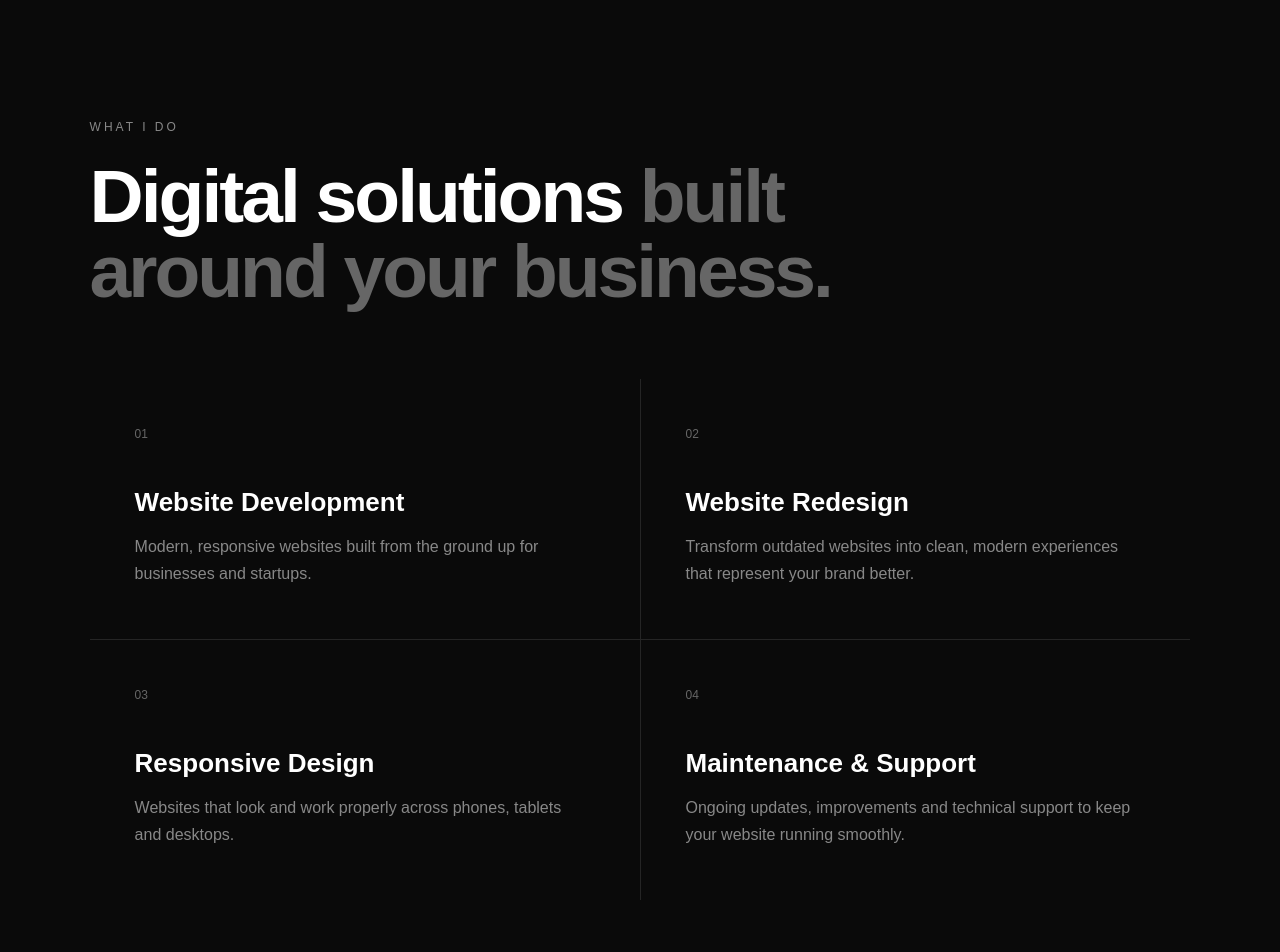
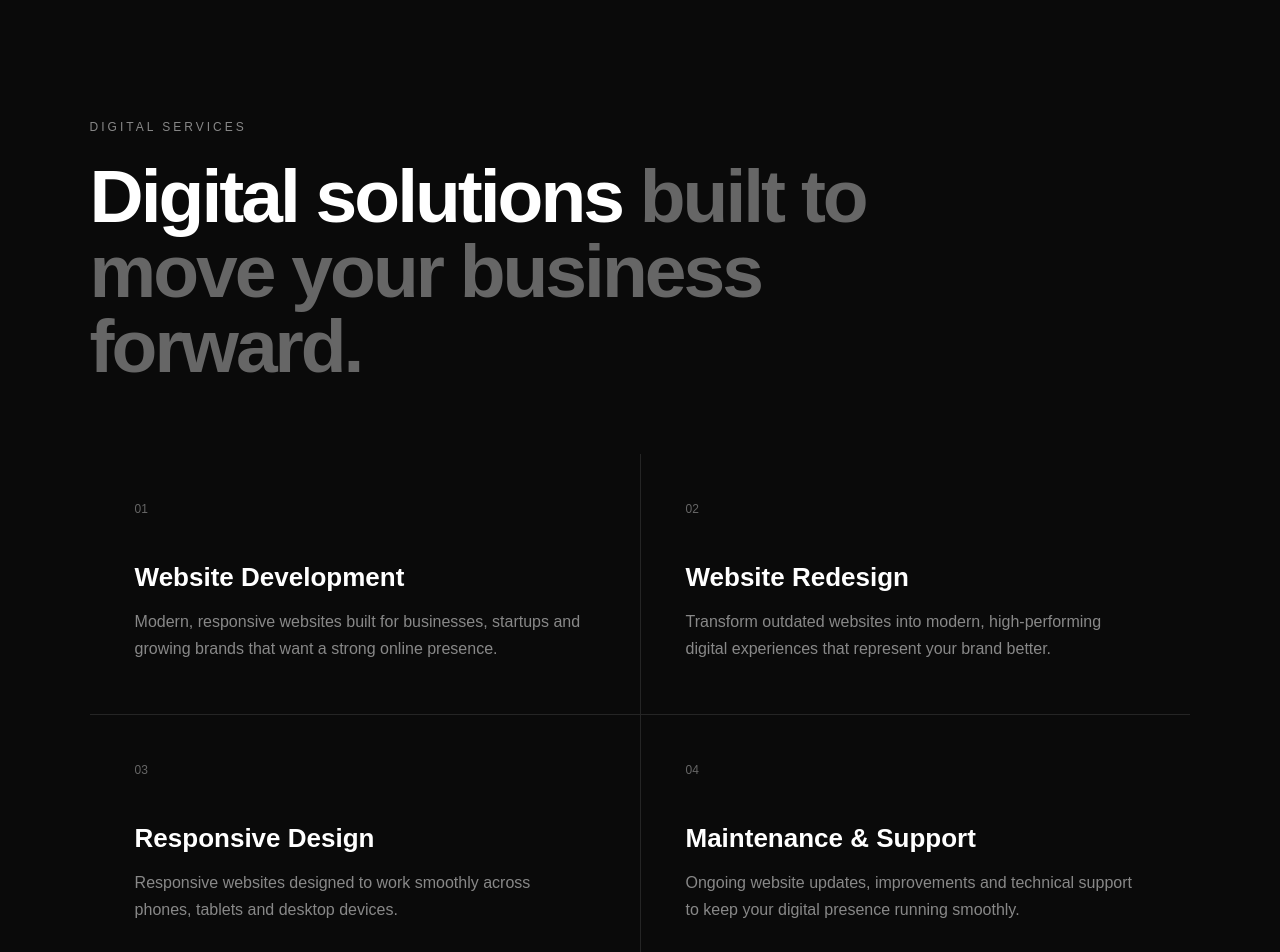
Before and after one commit to palakpalak969-pixel/aryaox-, a React (Vite) app: page / in a window 1280 px wide. Shown: the part 860-1812 px from the top of the page. Built offline with nearby package versions, Linux system fonts and the light colour scheme.

Commit message:
Improve services SEO content

```diff
--- a/src/App.jsx
+++ b/src/App.jsx
@@ -67,11 +67,11 @@ function App() {
 
       <section className="services" id="services">
         <div className="section-heading">
-          <p className="eyebrow">WHAT I DO</p>
+          <p className="eyebrow">DIGITAL SERVICES</p>
 
           <h2>
             Digital solutions
-            <span> built around your business.</span>
+            <span> built to move your business forward.</span>
           </h2>
         </div>
 
@@ -82,8 +82,10 @@ function App() {
             <h3>Website Development</h3>
 
             <p>
-              Modern, responsive websites built from the ground up
-              for businesses and startups.
+              <p>
+  Modern, responsive websites built for businesses, startups
+  and growing brands that want a strong online presence.
+               </p>
             </p>
           </div>
 
@@ -93,8 +95,9 @@ function App() {
             <h3>Website Redesign</h3>
 
             <p>
-              Transform outdated websites into clean, modern
-              experiences that represent your brand better.
+              Transform outdated websites into modern, high-performing
+  digital experiences that represent your brand better.
+
             </p>
           </div>
 
@@ -103,10 +106,10 @@ function App() {
 
             <h3>Responsive Design</h3>
 
-            <p>
-              Websites that look and work properly across phones,
-              tablets and desktops.
-            </p>
+           <p>
+  Responsive websites designed to work smoothly across
+  phones, tablets and desktop devices.
+          </p>
           </div>
 
           <div className="service-card">
@@ -114,10 +117,10 @@ function App() {
 
             <h3>Maintenance & Support</h3>
 
-            <p>
-              Ongoing updates, improvements and technical support
-              to keep your website running smoothly.
-            </p>
+           <p>
+  Ongoing website updates, improvements and technical support
+  to keep your digital presence running smoothly.
+      </p>
           </div>
         </div>
       </section>
```
